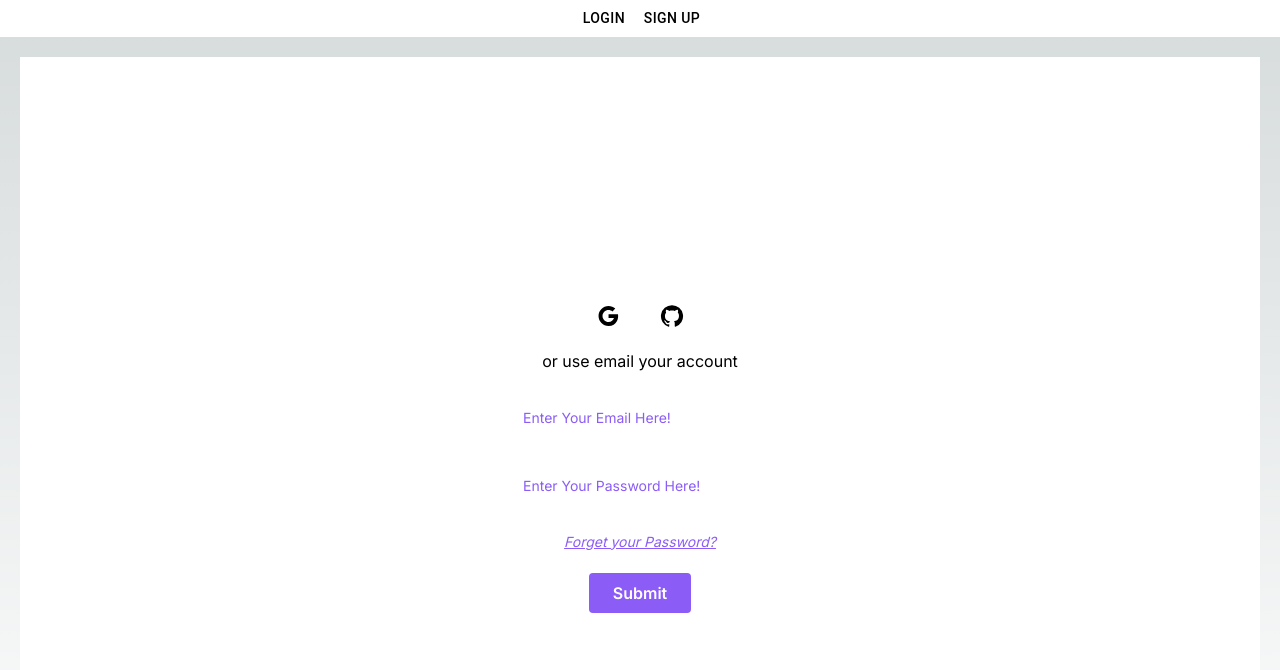
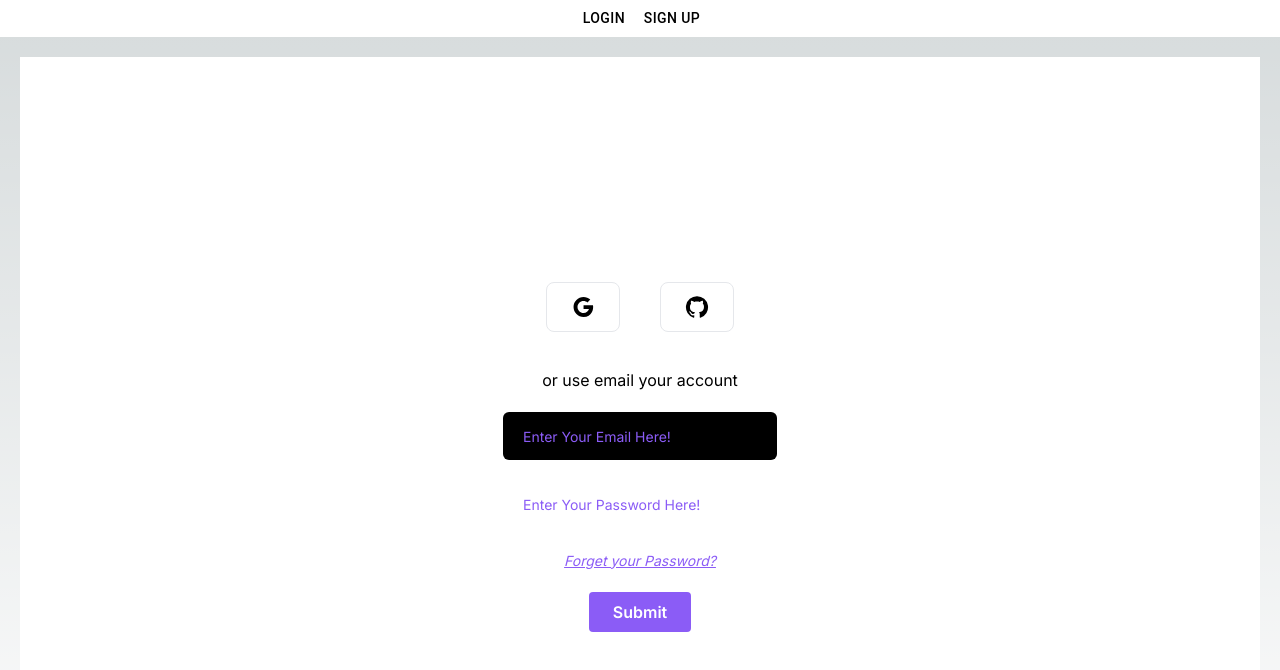
Before and after one commit to frankielaroi/eccormercets, a Next.js app: page /auth in a window 1280 px wide. Shown: the top 670 px of the page. Built offline with nearby package versions, Linux system fonts and the light colour scheme.

Commit message:
Update login button styles. (generated by blackbox.ai )

```diff
--- a/src/app/auth/login.tsx
+++ b/src/app/auth/login.tsx
@@ -124,12 +124,12 @@ const handleGithubLogin = async () => {
           >
             <ul className="inline-flex items-center text-xl gap-10">
               <li>
-                <a onClick={handleGoogleLogin}>
+                <a onClick={handleGoogleLogin} className="inline-block w-full px-6 py-3 mb-4 font-bold text-center uppercase align-middle transition-all bg-transparent border border-gray-200 border-solid rounded-lg shadow-none cursor-pointer hover:scale-102 leading-pro text-xs ease-soft-in tracking-tight-soft bg-150 bg-x-25 hover:bg-transparent hover:opacity-75">
                   <Google />
                 </a>
               </li>
               <li>
-                <a onClick={handleGithubLogin}>
+                <a onClick={handleGithubLogin} className="inline-block w-full px-6 py-3 mb-4 font-bold text-center uppercase align-middle transition-all bg-transparent border border-gray-200 border-solid rounded-lg shadow-none cursor-pointer hover:scale-102 leading-pro text-xs ease-soft-in tracking-tight-soft bg-150 bg-x-25 hover:bg-transparent hover:opacity-75">
                   <GitHub  />
                 </a>
               </li>
@@ -139,7 +139,7 @@ const handleGithubLogin = async () => {
               type="email"
               name=""
               id=""
-              className="bg-white/50 hover:bg-white md:bg-white placeholder:text-violet-500 placeholder:text-sm text-violet-500 py-3 px-5 focus:text-violet-500 focus:outline focus:outline-offset-1 focus:outline-violet-500 rounded-md"
+              className="bg-white/50 hover:bg-black md:bg-black placeholder:text-violet-500 placeholder:text-sm text-violet-500 py-3 px-5 focus:text-violet-500 focus:outline focus:outline-offset-1 focus:outline-violet-500 rounded-md"
               placeholder="Enter Your Email Here!"
               value={email}
               onChange={handleEmailChange}
@@ -148,7 +148,7 @@ const handleGithubLogin = async () => {
               type="password"
               name=""
               id=""
-              className="w-200 bg-white/50 hover:bg-white md:bg-white placeholder:text-violet-500 placeholder:text-sm text-violet-500 py-3 px-5 focus:text-violet-500 focus:outline focus:outline-offset-1 focus:outline-violet-500 rounded-md"
+              className="w-200 bg-white/50 hover:bg-black md:bg-white placeholder:text-violet-500 placeholder:text-sm text-violet-500 py-3 px-5 focus:text-violet-500 focus:outline focus:outline-offset-1 focus:outline-violet-500 rounded-md"
               placeholder="Enter Your Password Here!"
               value={password}
               onChange={handlePasswordChange}
@@ -161,7 +161,7 @@ const handleGithubLogin = async () => {
               </a>
             </div>
             <button
-              onClick={signInWithEmailPassword} className="px-6 py-2 bg-violet-500 rounded hover:bg-white hover:text-violet-700 font-semibold transition-all text-white hover:scale-110"
+              onClick={signInWithEmailPassword} className="px-6 py-2 bg-violet-500 rounded hover:bg-black hover:text-violet-700 font-semibold transition-all text-white hover:scale-110"
             >
               Submit
             </button>
```
